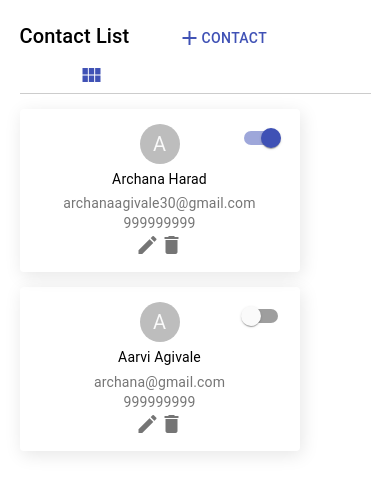
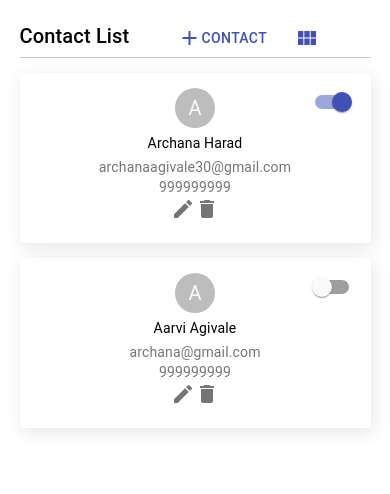
Before and after one commit to archanaagivale/contactApp, a React (Create React App) app: page / in a window 390 px wide. Shown: the top 494 px of the page. Built offline with nearby package versions, Linux system fonts and the light colour scheme.

Commit message:
responsive sUI changes

```diff
--- a/src/App.js
+++ b/src/App.js
@@ -2,6 +2,7 @@ import React from 'react';
 import ContactGrid from './component/ContactGrid';
 
 import './App.css';
+import './maincss/main.css';
 
 function App() {
   return (
--- a/src/component/Contact.js
+++ b/src/component/Contact.js
@@ -34,7 +34,7 @@ export default class Contact extends Component{
       };
     render(){
     return (<>
-    <form  style={this.props.style} noValidate autoComplete="off">
+    <form  className="modelPopup" noValidate autoComplete="off">
      <div >
       <Grid container spacing={3}>
         <Grid item xs={12}>
@@ -62,7 +62,7 @@ export default class Contact extends Component{
         label="Status"
       />
        </Grid>
-        <Grid item xs={12} style={{textAlign:"center"}} >
+        <Grid item xs={12}  >
         <Button variant="contained" onClick={this.props.saveContact.bind(this, this.state,this.state.action)} color="primary">
         Save
         </Button> </Grid>
--- a/src/component/ContactGrid.js
+++ b/src/component/ContactGrid.js
@@ -20,17 +20,7 @@ export default class ContactGrid extends Component {
 
         </div>
     );
-    modelPopup = ({
-        position: "absolute",
-        padding: "10px",
-        width: 500,
-        maxWidth: 500,
-        backgroundColor: "#fff",
-        border: '2px solid #fff',
-        top: `50%`,
-        left: `50%`,
-        transform: `translate(-50%, -50%)`
-    })
+
     constructor(props) {
         super(props)
         this.state = {
@@ -123,7 +113,7 @@ export default class ContactGrid extends Component {
                     aria-labelledby="simple-modal-title"
                     aria-describedby="simple-modal-description"
                 >
-                    <Contact style={this.modelPopup} contact={this.state.contact} saveContact={this.saveContact} />
+                    <Contact contact={this.state.contact} saveContact={this.saveContact} />
                 </Modal>
                  {this.state.displayview==="list" ? (
                 <Grid container style={{ width: "90%", marginLeft: "5%" }} >
@@ -134,25 +124,25 @@ export default class ContactGrid extends Component {
                         <Button style={{ marginLeft: "40px" }} color="primary" onClick={this.addContact}><span class="material-icons">
                             add
 </span> Contact</Button>
-<Button style={{ marginLeft: "40px" }} color="primary" onClick={this.changeView}>
+<Button className="gridview-btn" color="primary" onClick={this.changeView}>
 
                        <span class="material-icons">view_module</span>
                         </Button>
                     </Grid>
 
                   { this.state.data.map((item, index) => (
-                        <Box style={{ position:"relative", borderRadius: "4px", padding: "10px", width: "260px", minHeigth: "150px", maxHeigth: "150px", marginTop: "15px", marginBottom: "0px", marginRight: "15px", boxShadow: "rgba(0, 0, 0, 0.1) 2px 4px 18px 0px" }} key={index} width={210} marginRight={0.5} my={5} >
+                        <Box className="contactBox" key={index} width={210} marginRight={0.5} my={5} >
                             <Box  >
-                                <div style={{ margin: "5px", justifyContent: "center", display: "flex" }}>
+                                <div class="c-avtar">
                                     <Avatar>{item.firstname.charAt(0)}</Avatar>
                                     </div>
-                                <Typography gutterBottom variant="body2" style={{ textAlign: "center" }}>
+                                <Typography title={item.firstname}  gutterBottom variant="body2" className="contact-info">
                                     {item.firstname}  {item.lastname}
                                 </Typography>
-                                <Typography variant="body2" color="textSecondary" style={{ textAlign: "center" }}>
+                                <Typography title={item.email} variant="body2" color="textSecondary" className="contact-info">
                                     {item.email}
                                 </Typography>
-                                <Typography variant="body2" color="textSecondary" style={{ textAlign: "center" }}>
+                                <Typography title={item.phone} variant="body2" color="textSecondary" className="contact-info">
                                     {item.phone}
                                 </Typography>
                                 <Typography id={item.id} variant="body2" color="textSecondary" style={{ textAlign: "center" }}>
@@ -163,7 +153,7 @@ export default class ContactGrid extends Component {
                                         delete
                             </span>
                                 </Typography>
-                            <Typography id={item.id} style={{textAlign: "center" ,position:"absolute",top:"10px", right:"10px"}}  id={item.id} variant="body2" color="textSecondary">
+                            <Typography id={item.id} title={item.status} className="box-switch"  id={item.id} variant="body2" color="textSecondary">
                                 <Switch
                                     id={item.id}
                                     checked={item.status=="active" ? true :false}
@@ -178,12 +168,7 @@ export default class ContactGrid extends Component {
 
                 </Grid>
                 ) :( <>
-                <Button style={{
-                    position: "absolute",
-                    left: "200px",
-                    zIndex: "9",
-                    top: "20px"
-                }}  color="primary" onClick={this.changeView}>
+                <Button className="listview-btn" color="primary" onClick={this.changeView}>
 
                 <span onClick={this.changeView} class="material-icons">
                 view_list
--- /dev/null
+++ b/src/maincss/main.css
@@ -0,0 +1,86 @@
+.modelPopup {
+    position: absolute;
+    padding: 10px;
+    width: 500px;
+    max-width: 500px;
+    background-color: #fff;
+    border: 2px solid #fff;
+    top: 50%;
+    left: 50%;
+    transform: translate(-50%, -50%);
+}
+
+.contactBox {
+    position: relative;
+    border-radius: 4px;
+    padding: 10px;
+    width: 260px !important;
+    min-height: 150px !important;
+    max-height: 150px !important;
+    margin-top: 15px !important;
+    margin-bottom: 0px !important;
+    margin-right: 15px !important;
+    box-shadow: rgba(0, 0, 0, 0.1) 2px 4px 18px 0px;
+}
+
+.c-avtar {
+    margin: 5px;
+    justify-content: center;
+    display: flex
+}
+
+.box-switch {
+    text-align: center;
+    position: absolute;
+    top: 10px;
+    right: 10px;
+}
+
+.listview-btn{
+    position: absolute  !important;
+    left: 200px;
+    z-index: 9;
+    top: 20px  !important;
+}
+.contact-info
+{
+    text-align: center;
+    overflow: hidden;
+    text-overflow: ellipsis;
+}
+.gridview-btn
+    {
+        margin-left: 40px;
+    }
+@media (max-width: 640px) {
+	.contactBox {
+        position: relative;
+        border-radius: 4px;
+        padding: 10px;
+        width: 100% !important;
+        min-height: 150px !important;
+        max-height: 150px !important;
+        margin-top: 15px !important;
+        margin-bottom: 0px !important;
+        margin-right: 0px !important;
+        box-shadow: rgba(0, 0, 0, 0.1) 2px 4px 18px 0px;
+    }
+    .modelPopup {
+        position: absolute;
+        padding: 10px;
+        width: 95% !important;
+        background-color: #fff;
+        border: 2px solid #fff;
+    }
+    .listview-btn
+    {
+        position: absolute !important;
+        right: -6px !important;
+        left: unset !important;
+        top: 10px !important;
+    }
+    .gridview-btn
+    {
+        margin-left: 10px;
+    }
+}
```
